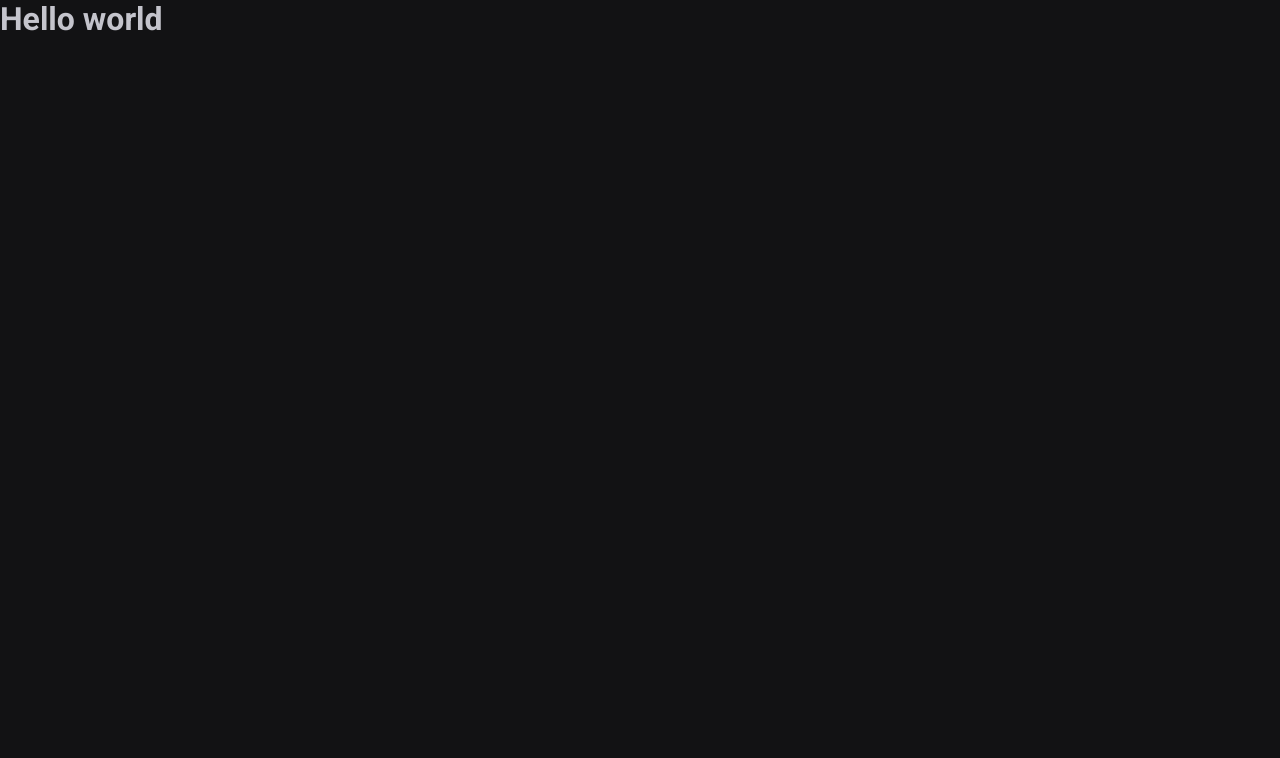
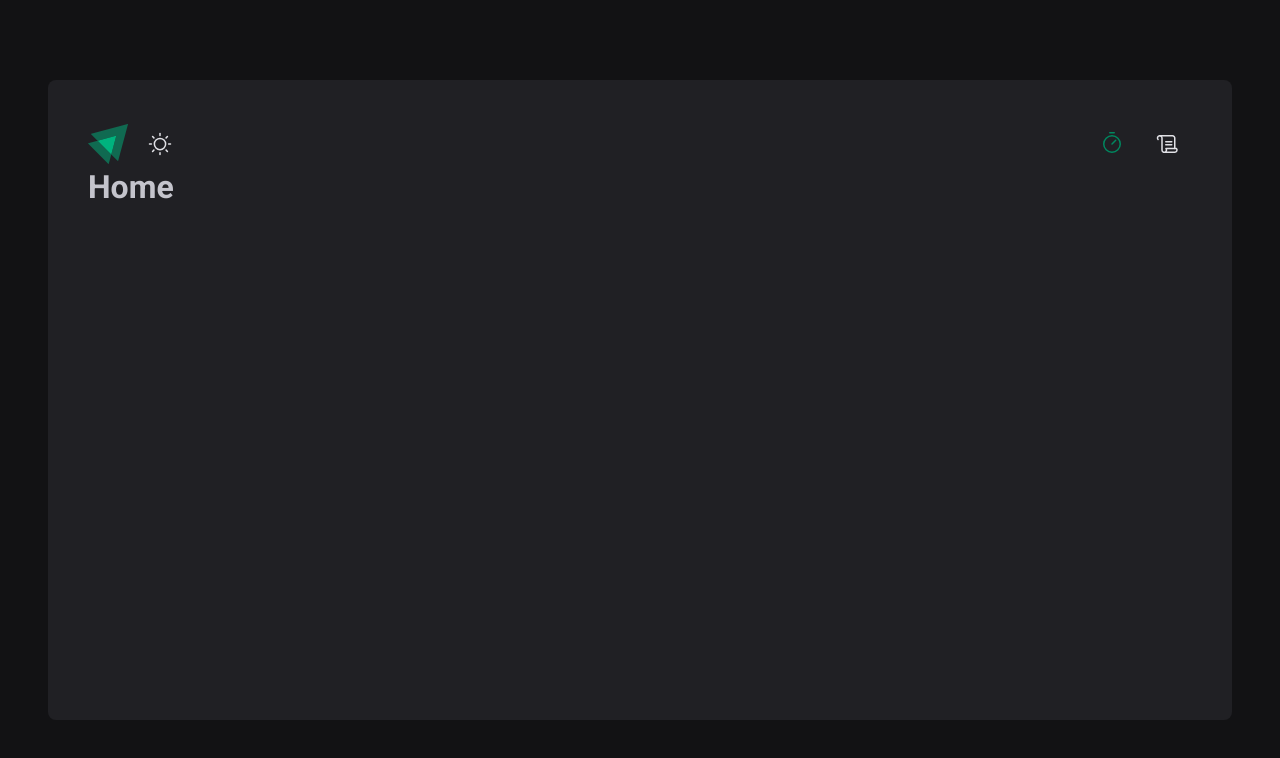
Before and after one commit to daniel-koti/02-ignite-timer, a React (Vite) app: page / in a window 1280 px wide. Shown: the top 758 px of the page. Built offline with nearby package versions, Linux system fonts and the light colour scheme.

Commit message:
feat: Header and LayoutDefault Style

```diff
--- a/package.json
+++ b/package.json
@@ -10,8 +10,10 @@
     "lint": "eslint src --ext .ts,.tsx"
   },
   "dependencies": {
+    "phosphor-react": "^1.4.1",
     "react": "^18.2.0",
     "react-dom": "^18.2.0",
+    "react-router-dom": "^6.3.0",
     "styled-components": "^5.3.5"
   },
   "devDependencies": {
--- a/src/App.tsx
+++ b/src/App.tsx
@@ -1,3 +1,18 @@
+import { BrowserRouter } from 'react-router-dom'
+
+import { ThemeProvider } from 'styled-components'
+
+import { GlobalStyle } from './styles/global'
+import { defaultTheme } from './styles/themes/default'
+import { Router } from './Router'
+
 export function App() {
-  return <h1>Hello world</h1>
+  return (
+    <ThemeProvider theme={defaultTheme}>
+      <BrowserRouter>
+        <Router />
+      </BrowserRouter>
+      <GlobalStyle />
+    </ThemeProvider>
+  )
 }
--- /dev/null
+++ b/src/Router.tsx
@@ -0,0 +1,15 @@
+import { Routes, Route } from 'react-router-dom'
+import { Home } from './pages/Home'
+import { History } from './pages/History'
+import { DefaultLayout } from './layouts/DefaultLayout'
+
+export function Router() {
+  return (
+    <Routes>
+      <Route path="/" element={<DefaultLayout />}>
+        <Route path="/" element={<Home />} />
+        <Route path="/history" element={<History />} />
+      </Route>
+    </Routes>
+  )
+}
--- /dev/null
+++ b/src/components/Header/index.tsx
@@ -0,0 +1,26 @@
+import { HeaderContainer, ToggleTheme } from './styles'
+import { Timer, Scroll, Sun } from 'phosphor-react'
+import { NavLink } from 'react-router-dom'
+
+import logoIgnite from '../../assets/logo.svg'
+
+export function Header() {
+  return (
+    <HeaderContainer>
+      <div>
+        <img src={logoIgnite} alt="" />
+        <ToggleTheme>
+          <Sun size={24} />
+        </ToggleTheme>
+      </div>
+      <nav>
+        <NavLink to="/" title="Timer">
+          <Timer size={24} />
+        </NavLink>
+        <NavLink to="/history" title="Histórico">
+          <Scroll size={24} />
+        </NavLink>
+      </nav>
+    </HeaderContainer>
+  )
+}
--- /dev/null
+++ b/src/components/Header/styles.ts
@@ -0,0 +1,59 @@
+import styled from 'styled-components'
+
+export const HeaderContainer = styled.header`
+  display: flex;
+  justify-content: space-between;
+  align-items: center;
+
+  > div {
+    display: flex;
+    align-items: center;
+
+    gap: 0.5rem;
+  }
+
+  nav {
+    display: flex;
+    gap: 0.5rem;
+
+    a {
+      width: 3rem;
+      height: 3rem;
+
+      display: flex;
+      align-items: center;
+      justify-content: center;
+
+      color: ${(props) => props.theme['gray-100']};
+
+      border-bottom: 3px solid transparent;
+      border-top: 3px solid transparent;
+
+      transition: border 0.1s;
+
+      &:hover {
+        border-bottom: 3px solid ${(props) => props.theme['green-500']};
+      }
+
+      &.active {
+        color: ${(props) => props.theme['green-500']};
+      }
+    }
+  }
+`
+export const ToggleTheme = styled.button`
+  width: 3rem;
+  height: 3rem;
+
+  display: flex;
+  align-items: center;
+  justify-content: center;
+
+  border: none;
+  background: none;
+  cursor: pointer;
+
+  svg {
+    color: ${(props) => props.theme['gray-100']};
+  }
+`
--- /dev/null
+++ b/src/layouts/DefaultLayout/index.tsx
@@ -0,0 +1,13 @@
+import { LayoutContainer } from './styles'
+import { Header } from '../../components/Header'
+
+import { Outlet } from 'react-router-dom'
+
+export function DefaultLayout() {
+  return (
+    <LayoutContainer>
+      <Header />
+      <Outlet />
+    </LayoutContainer>
+  )
+}
--- /dev/null
+++ b/src/layouts/DefaultLayout/styles.ts
@@ -0,0 +1,14 @@
+import styled from 'styled-components'
+
+export const LayoutContainer = styled.div`
+  max-width: 74rem;
+  height: calc(100vh - 10rem);
+  margin: 5rem auto;
+  padding: 2.5rem;
+
+  background-color: ${(props) => props.theme['gray-800']};
+  border-radius: 8px;
+
+  display: flex;
+  flex-direction: column;
+`
--- a/src/main.tsx
+++ b/src/main.tsx
@@ -1,16 +1,9 @@
 import React from 'react'
 import ReactDOM from 'react-dom/client'
-import { ThemeProvider } from 'styled-components'
 import { App } from './App'
-
-import { GlobalStyle } from './styles/global'
-import { defaultTheme } from './styles/themes/default'
 
 ReactDOM.createRoot(document.getElementById('root') as HTMLElement).render(
   <React.StrictMode>
-    <ThemeProvider theme={defaultTheme}>
-      <App />
-      <GlobalStyle />
-    </ThemeProvider>
+    <App />
   </React.StrictMode>,
 )
--- /dev/null
+++ b/src/pages/History/index.tsx
@@ -0,0 +1,3 @@
+export function History() {
+  return <h1>History</h1>
+}
--- /dev/null
+++ b/src/pages/Home/index.tsx
@@ -0,0 +1,3 @@
+export function Home() {
+  return <h1>Home</h1>
+}
```
Also changed, not shown: src/assets/logo.svg (added), 1 other file (tests, documents, lock files or other folders).
